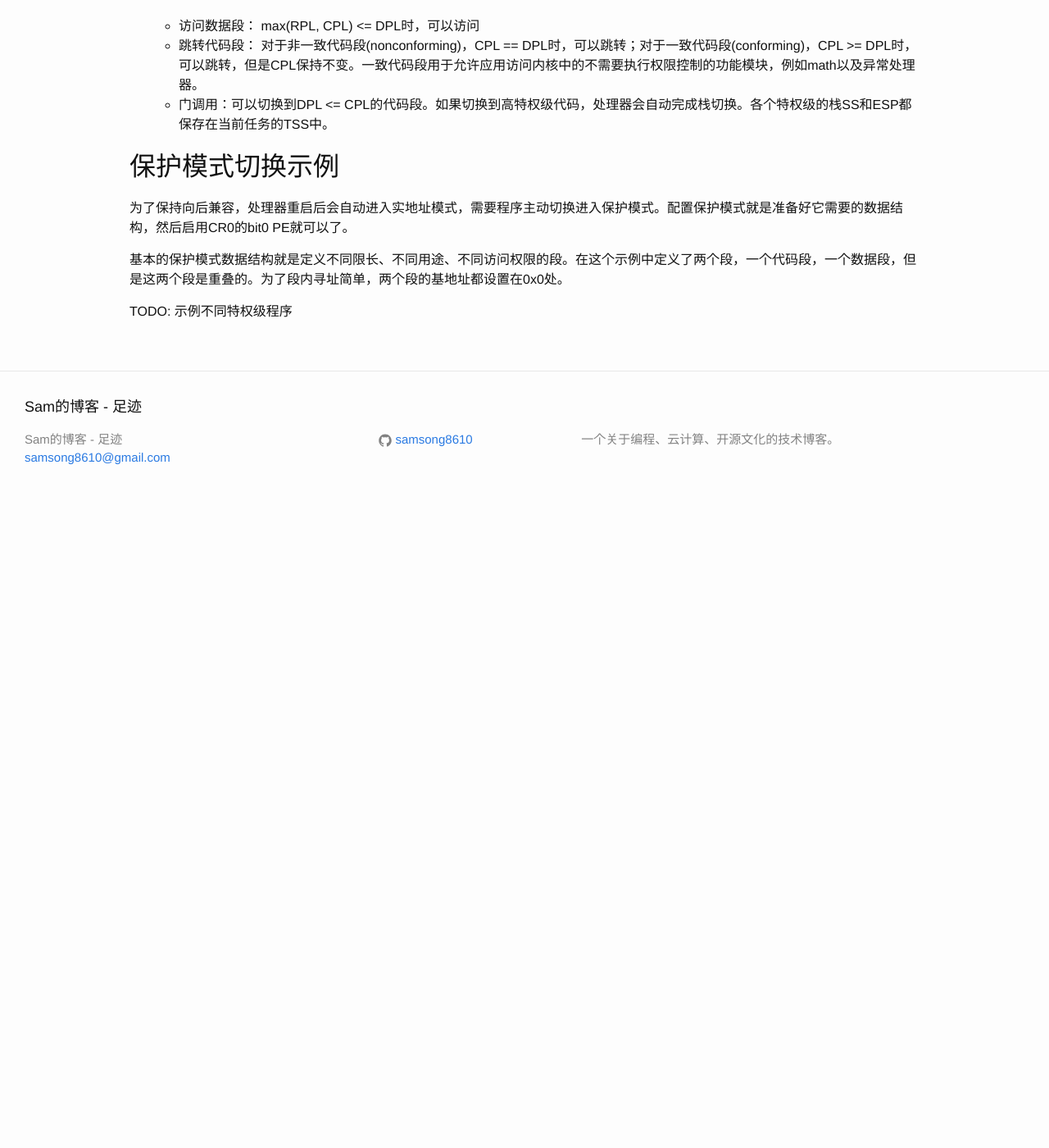
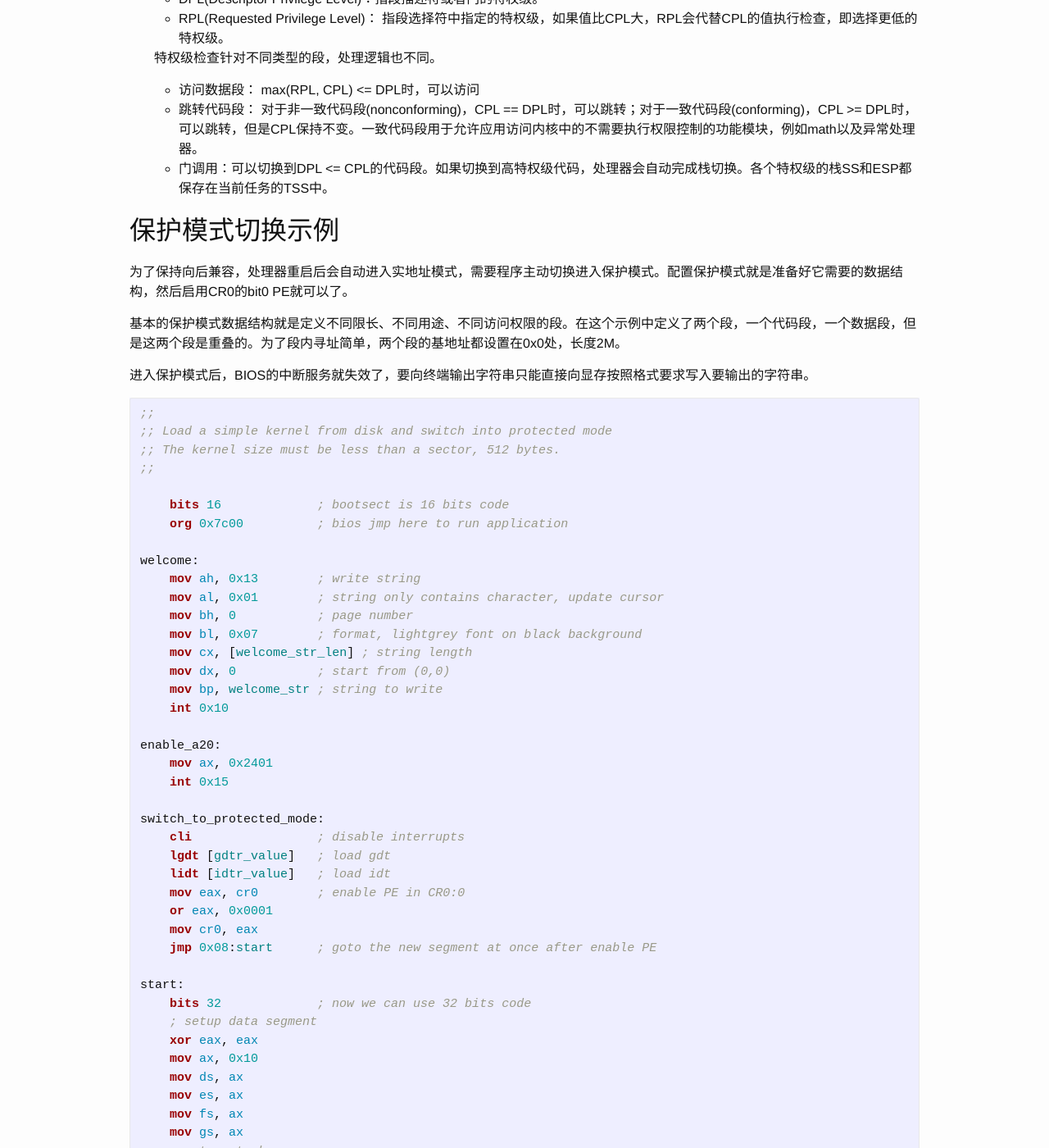
Before and after one commit to samsong8610/samsong8610.github.io, a Jekyll site: the page built from _posts/2017-07-06-configure-protected-mode-in-x86.markdown, in a window 1280 px wide and 1400 px high, scrolled down 1687 px. Shown: the whole window at 82% size. Built offline with Jekyll 4.4.1, drawn with Linux system fonts in a browser that asks for light colours; before the commit the page ends 2317 px from its top, so only the background shows below that; some of the changed text lies outside the part shown.

Commit message:
Include code in the page about protected mode

````diff
--- a/_posts/2017-07-06-configure-protected-mode-in-x86.markdown
+++ b/_posts/2017-07-06-configure-protected-mode-in-x86.markdown
@@ -24,6 +24,10 @@ categories: assembly kernel protected-mode
 全局描述符表的起始线性地址和限长由GDTR寄存器保存。局部描述符表是需要在全局描述符表中作为一个段描述符来定义的，段选择符由LDTR寄存器保存。两个寄存器分别使用LGDT/SGDT和LLDT/SLDT来加载、保存。
 
 ![实模式和保护模式寻址方式比较]({{site.url}}/assets/real-mode-vs-protected-mode.png)
+
+图片来源：《Linux内核完全注释》
+
+这张图对比了两种模式下寻址方式的差异，可以看出保护模式的寻址处理要复杂不少。
 
 ## 保护
 
@@ -51,6 +55,95 @@ categories: assembly kernel protected-mode
 
 为了保持向后兼容，处理器重启后会自动进入实地址模式，需要程序主动切换进入保护模式。配置保护模式就是准备好它需要的数据结构，然后启用CR0的bit0 PE就可以了。
 
-基本的保护模式数据结构就是定义不同限长、不同用途、不同访问权限的段。在这个示例中定义了两个段，一个代码段，一个数据段，但是这两个段是重叠的。为了段内寻址简单，两个段的基地址都设置在0x0处。
+基本的保护模式数据结构就是定义不同限长、不同用途、不同访问权限的段。在这个示例中定义了两个段，一个代码段，一个数据段，但是这两个段是重叠的。为了段内寻址简单，两个段的基地址都设置在0x0处，长度2M。
 
-TODO: 示例不同特权级程序
+进入保护模式后，BIOS的中断服务就失效了，要向终端输出字符串只能直接向显存按照格式要求写入要输出的字符串。
+
+```nasm
+;;
+;; Load a simple kernel from disk and switch into protected mode
+;; The kernel size must be less than a sector, 512 bytes.
+;;
+
+    bits 16             ; bootsect is 16 bits code
+    org 0x7c00          ; bios jmp here to run application
+
+welcome:
+    mov ah, 0x13        ; write string
+    mov al, 0x01        ; string only contains character, update cursor
+    mov bh, 0           ; page number
+    mov bl, 0x07        ; format, lightgrey font on black background
+    mov cx, [welcome_str_len] ; string length
+    mov dx, 0           ; start from (0,0)
+    mov bp, welcome_str ; string to write
+    int 0x10
+
+enable_a20:
+    mov ax, 0x2401
+    int 0x15
+
+switch_to_protected_mode:
+    cli                 ; disable interrupts
+    lgdt [gdtr_value]   ; load gdt
+    lidt [idtr_value]   ; load idt
+    mov eax, cr0        ; enable PE in CR0:0
+    or eax, 0x0001
+    mov cr0, eax
+    jmp 0x08:start      ; goto the new segment at once after enable PE
+
+start:
+    bits 32             ; now we can use 32 bits code
+    ; setup data segment
+    xor eax, eax
+    mov ax, 0x10
+    mov ds, ax
+    mov es, ax
+    mov fs, ax
+    mov gs, ax
+    ; setup stack
+    mov ss, ax
+    mov esp, 0x1fffff
+
+    ; say hello from kernel, BIOS service is gone!
+    mov esi, hello_kernel_str
+    mov edi, 0xb8000
+_print:
+    mov al, [esi]
+    cmp al, 0
+    jz endless
+    mov ah, 0x9c            ; char format, bg:blue fg:red highlight
+    mov [edi], ax
+    add edi, 2
+    inc esi
+    jmp _print
+
+endless:
+    jmp endless
+
+    align 8
+gdt_start:
+    dq 0                    ; null descriptor
+    dq 0x00c09a0000000200   ; kernel code segment, base 0x0, limit 0x200*4K=2M, DPL=0
+    dq 0x00c0920000000200   ; kernel data segment, base 0x0, limit 0x200*4K=2M, DPL=0
+gdt_end:
+
+gdtr_value:
+    dw gdt_start - gdt_end - 1  ; base+limit is the address of the LAST byte, so minus 1
+    dd gdt_start
+
+; Ignore IDT at all
+idtr_value:
+    dw 0
+    dd 0
+
+welcome_str:
+    db "Welcome to use protected-mode demo.", 13, 10
+welcome_str_len:
+    dw welcome_str_len - welcome_str
+hello_kernel_str:
+    db "Hello, kernel!", 0
+
+    times 510 - ($ - $$) db 0   ; fill the rest of the sector with 0
+    dw 0xAA55                   ; boot signature
+```
+代码编译运行方法参见[Makefile](http://github.com/samsong8610/asm-notes/blob/master/protected-mode/Makefile)。
````
Also changed, not shown: other parts of _posts/2017-07-06-configure-protected-mode-in-x86.markdown (+2 -2 lines).
